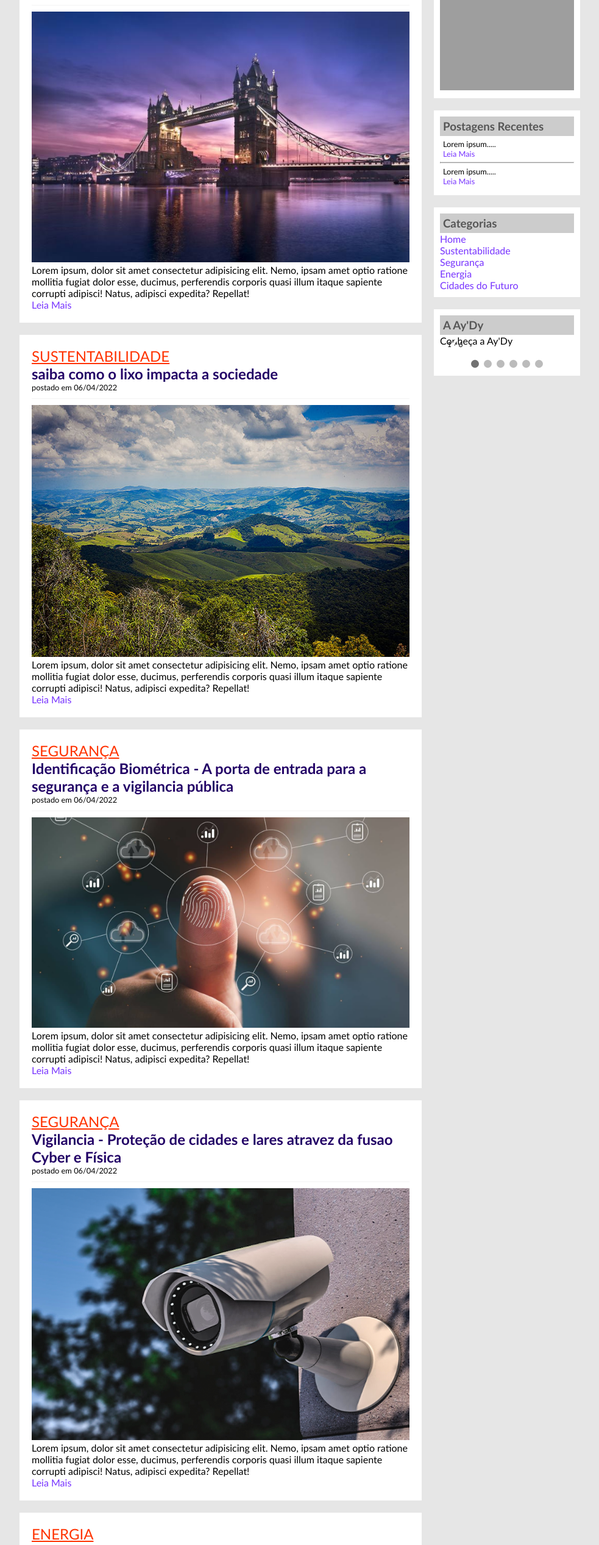
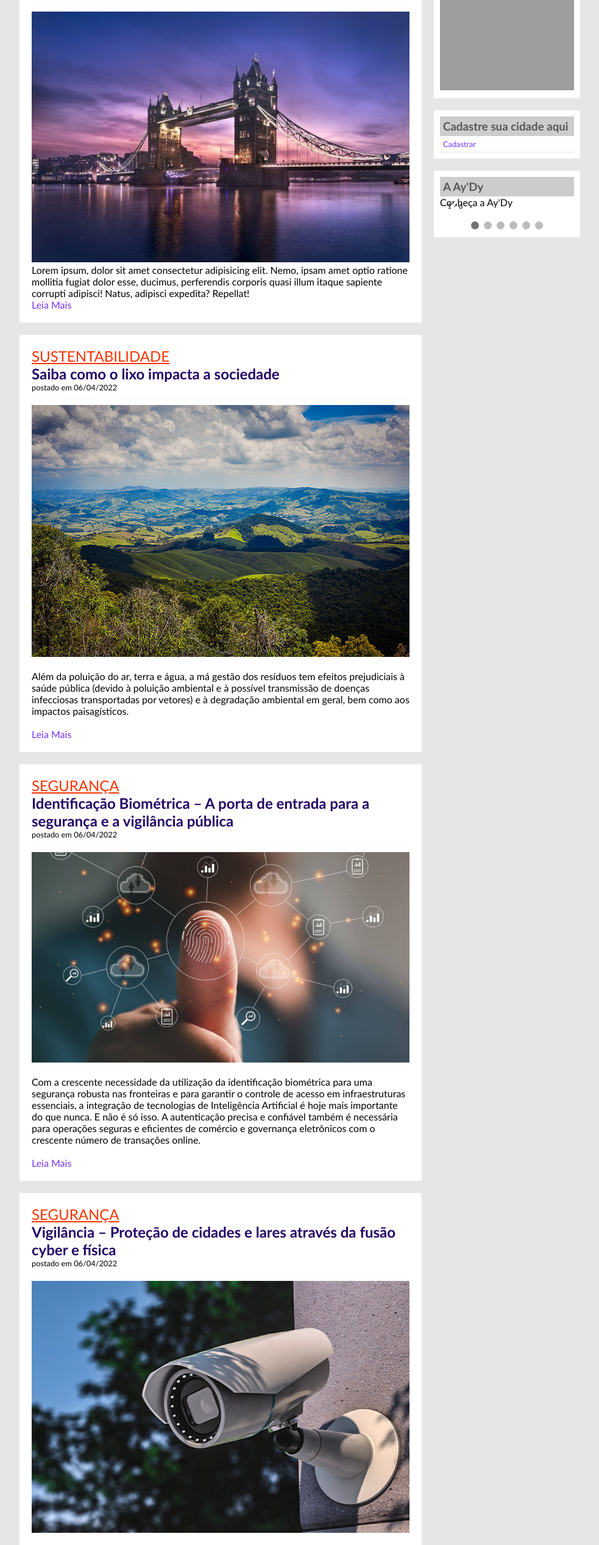
Before and after one commit to CaahCamargo/ODS11_Projeto_PHP, a plain HTML site: page index.html in a window 1280 px wide. Shown: the part 244-2777 px from the top of the page at 61% size, without its empty margins (148-1131 px from the left). Drawn offline with Linux system fonts and the light colour scheme; grey boxes are pictures that could not be loaded.

Commit message:
ajustes index e formulario

```diff
--- a/index.html
+++ b/index.html
@@ -5,6 +5,7 @@
     <meta http-equiv="X-UA-Compatible" content="IE=edge">
     <meta name="viewport" content="width=device-width, initial-scale=1.0">
     <title>TecBlog - seu blogue de tecnologia!</title>
+    <link rel="shortcut icon" type="imagex/png" href="./images/city.png">
     <link rel="stylesheet" href="css/style.css" type="text/css">
     <link rel="stylesheet" href="css/slideshow.css" type="text/css">
 </head>
@@ -37,10 +38,13 @@
             <!--Post 2 -->
             <div id="postagens">
                 <div id="postagemFeed">
-                    <h2><span class="titulos">SUSTENTABILIDADE</span><br> saiba como o lixo impacta a sociedade</h2>
+                    <h2><span class="titulos">SUSTENTABILIDADE</span><br>Saiba como o lixo impacta a sociedade</h2>
                     <span class="dataPostagem">postado em 06/04/2022</span>
                     <img src="images/itapira.jpg" alt="cafezinho" width="620px">
-                    <p>Lorem ipsum, dolor sit amet consectetur adipisicing elit. Nemo, ipsam amet optio ratione mollitia fugiat dolor esse, ducimus, perferendis corporis quasi illum itaque sapiente corrupti adipisci! Natus, adipisci expedita? Repellat!</p>
+                    <p><br>Além da poluição do ar, terra e água, a má gestão dos resíduos tem efeitos prejudiciais à saúde pública (devido à poluição
+                        ambiental e à possível transmissão de doenças infecciosas transportadas por vetores) e à degradação ambiental em geral,
+                        bem como aos impactos paisagísticos.
+                    </p><br>
                     <a href="">Leia Mais</a>
                 </div>
             </div>
@@ -49,10 +53,14 @@
             <!--Post 3 -->
             <div id="postagens">
                 <div id="postagemFeed">
-                    <h2><span class="titulos">SEGURANÇA</span><br> Identificação Biométrica - A porta de entrada para a segurança e a vigilancia pública</h2>
+                    <h2><span class="titulos">SEGURANÇA</span><br>Identificação Biométrica – A porta de entrada para a segurança e a vigilância pública</h2>
                     <span class="dataPostagem">postado em 06/04/2022</span>
                     <img src="images/biometria.jpg" alt="cafezinho" width="620px">
-                    <p>Lorem ipsum, dolor sit amet consectetur adipisicing elit. Nemo, ipsam amet optio ratione mollitia fugiat dolor esse, ducimus, perferendis corporis quasi illum itaque sapiente corrupti adipisci! Natus, adipisci expedita? Repellat!</p>
+                    <p><br>Com a crescente necessidade da utilização da identificação biométrica para uma segurança robusta nas fronteiras e para garantir
+                        o controle de acesso em infraestruturas essenciais, a integração de tecnologias de Inteligência Artificial é hoje mais importante
+                        do que nunca. E não é só isso. A autenticação precisa e confiável também é necessária para operações seguras e eficientes de comércio
+                        e governança eletrônicos com o crescente número de transações online.
+                    </p><br>
                     <a href="">Leia Mais</a>
                 </div>
             </div>
@@ -61,10 +69,15 @@
             <!--Post 4 -->
             <div id="postagens">
                 <div id="postagemFeed">
-                    <h2><span class="titulos">SEGURANÇA</span><br> Vigilancia - Proteção de cidades e lares atravez da fusao Cyber e Física</h2>
+                    <h2><span class="titulos">SEGURANÇA</span><br>Vigilância – Proteção de cidades e lares através da fusão cyber e física</h2>
                     <span class="dataPostagem">postado em 06/04/2022</span>
                     <img src="images/seguranca.png" alt="cafezinho" width="620px">
-                    <p>Lorem ipsum, dolor sit amet consectetur adipisicing elit. Nemo, ipsam amet optio ratione mollitia fugiat dolor esse, ducimus, perferendis corporis quasi illum itaque sapiente corrupti adipisci! Natus, adipisci expedita? Repellat!</p>
+                    <p><br>Devido às preocupações de segurança como ponto focal na atual era da Internet das Coisas, tem havido um aumento da vigilância por câmeras.
+                        Entretanto, sua eficácia fica limitada à disponibilidade de pessoal para monitorar todos os dados coletados. Assim, surge a necessidade
+                        de instalar tecnologias baseadas em inteligência artificial que gerem alarmes automatizados para a detecção de pessoas suspeitas e
+                        comportamentos incomuns através do uso de gravações de vídeo. Portanto, a integração Cibernética e Física é essencial para vincular
+                        atividades criminais aos suspeitos reais no mundo físico.
+                     </p><br>
                     <a href="">Leia Mais</a>
                 </div>
             </div>
@@ -73,10 +86,15 @@
             <!--Post 5 -->
             <div id="postagens">
                 <div id="postagemFeed">
-                    <h2><span class="titulos">ENERGIA</span><br> Produção limpa, segura e eficaz</h2>
+                    <h2><span class="titulos">ENERGIA</span><br>Produção limpa, segura e eficaz</h2>
                     <span class="dataPostagem">postado em 06/04/2022</span>
                     <img src="images/lamp.jpg" alt="cafezinho" width="620px">
-                    <p>Lorem ipsum, dolor sit amet consectetur adipisicing elit. Nemo, ipsam amet optio ratione mollitia fugiat dolor esse, ducimus, perferendis corporis quasi illum itaque sapiente corrupti adipisci! Natus, adipisci expedita? Repellat!</p>
+                    <p><br>Além de ser segura, a energia nuclear ainda tem a vantagem de ser considerada limpa, não provoca emissões de gases estufa. Fora isso,
+                        a área ocupada por uma usina nuclear é pequena se comparada a energia gerada, a quantidade de resíduos gerados também é menor do que em
+                        outras atividades industriais. O reator de tório gera energia principalmente pela fissão nuclear do isótopo uranio-233 que é produzido
+                        a partir do elemento tório, que gera pouquíssimo material radioativo se tornando uma energia segura graças a utilização de sal líquido
+                        para a contenção de todo o material radiativo encontrado no reator.
+                    </p><br>
                     <a href="">Leia Mais</a>
                 </div>
             </div>
@@ -95,30 +113,12 @@
 
             <!-- Menu Lateral -->
             <div class="conteudoLateral">
-                <h3>Postagens Recentes</h3>
+                <h3>Cadastre sua cidade aqui</h3>
                 <div class="postagemLateral">
-                   <p>Lorem ipsum.....</p>
-                   <a href="">Leia Mais</a>
-                </div>
-                <hr>
-                <div class="postagemLateral" style="border-bottom: none;">
-                    <p>Lorem ipsum.....</p>
-                    <a href="">Leia Mais</a>
+                   <a href="formu.html">Cadastrar</a>
                 </div>
             </div>
             <!-- FIM Menu Lateral -->
-
-            <!-- Categorias Lateral -->
-            <div class="conteudoLateral">
-                <h3>Categorias</h3>
-                <a href="index.html">Home</a><br>
-                <a href="#">Sustentabilidade</a><br>
-                <a href="#">Segurança</a><br>
-                <a href="#">Energia</a><br>
-                <a href="#">Cidades do Futuro</a><br>
-
-            </div>
-            <!-- FIM Categorias Lateral -->
 
             <!-- Sobre Lateral -->
             <div class="conteudoLateral">
```
Also changed, not shown: formulario.html (added, +65 -0 lines).
